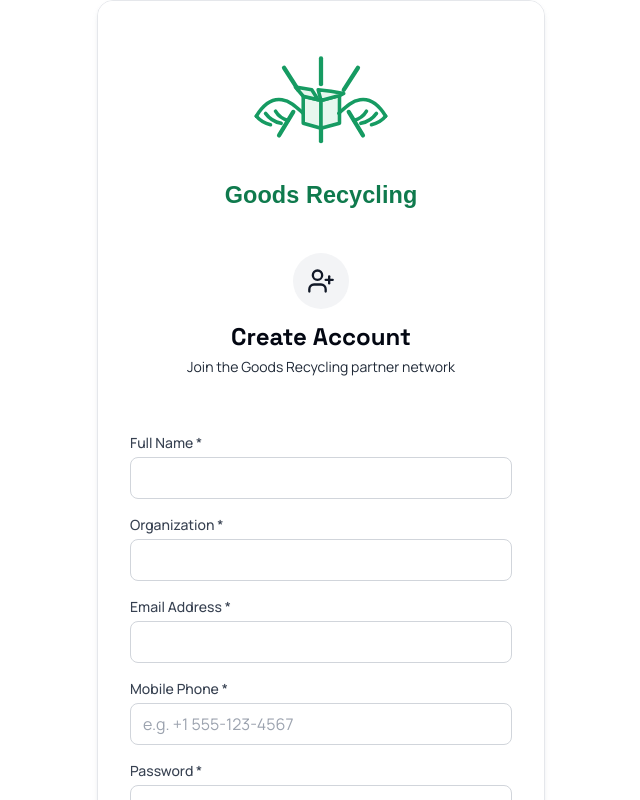
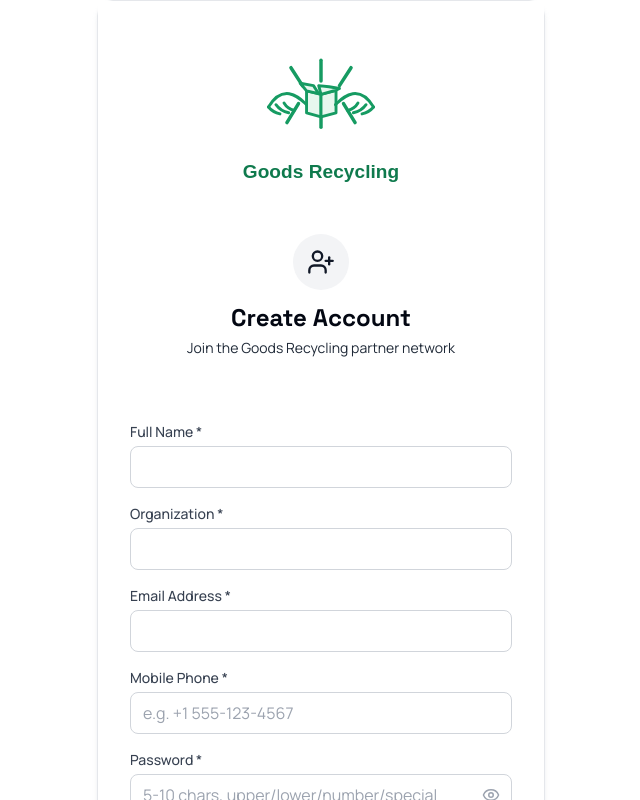
Before and after one commit to mephrem11/webportal493, a React (Vite) app: page /register in a window 1280 px wide. Shown: the top 800 px of the page, without its empty margins (319-959 px from the left). Built offline with nearby package versions, Linux system fonts and the light colour scheme; no server answers.

Commit message:
Add Goods Recycling logo to Login and Register pages

```diff
--- a/src/pages/Login.tsx
+++ b/src/pages/Login.tsx
@@ -2,6 +2,7 @@ import { useState } from "react";
 import type { FormEvent } from "react";
 import { Link, useNavigate } from "react-router-dom";
 import { Lock, Mail } from "lucide-react";
+import goodsRecyclingLogo from "../assets/logo.svg";
 import { useSimpleAuth } from "../contexts/SimpleAuthContext";
 import { useAuth0 } from "../contexts/Auth0Context";
 
@@ -96,6 +97,14 @@ export function Login() {
         style={{ backgroundColor: "#FFFFFF" }}
       >
         <div className="relative mb-8 flex flex-col items-center text-center">
+          <div className="flex justify-center mb-5">
+            <img
+              src={goodsRecyclingLogo}
+              alt="Goods Recycling logo"
+              style={{ width: "240px", maxWidth: "80vw", height: "auto", display: "block" }}
+              loading="eager"
+            />
+          </div>
           <h1 className="mb-2 text-3xl font-bold text-gray-900 sm:text-4xl" style={{ fontFamily: "Playfair Display, serif" }}>
             Sign In
           </h1>
--- a/src/pages/RegisterPage.tsx
+++ b/src/pages/RegisterPage.tsx
@@ -2,7 +2,6 @@ import { useState } from "react";
 import { Link, useNavigate } from "react-router-dom";
 import { Eye, EyeOff, UserPlus, CheckCircle, XCircle } from "lucide-react";
 import goodsRecyclingLogo from "../assets/logo.svg";
-import goodsRecyclingMark from "../assets/logo-mark.svg";
 import { useSimpleAuth } from "../contexts/SimpleAuthContext";
 import { getPasswordRuleState, isPasswordCompliant, PASSWORD_RULE_TEXTS } from "../utils/passwordRules";
 import {
@@ -15,7 +14,6 @@ import { buildAccountSubmissionSms, sendPortalSms } from "../utils/smsService";
 export function RegisterPage() {
   const navigate = useNavigate();
   const { login } = useSimpleAuth();
-  const [logoSrc, setLogoSrc] = useState(goodsRecyclingLogo);
   const [form, setForm] = useState({
     name: "",
     email: "",
@@ -141,17 +139,18 @@ export function RegisterPage() {
   return (
     <div className="min-h-screen flex items-center justify-center px-4" style={{ backgroundColor: "#FFFFFF" }}>
       <div
-        className="rounded-2xl border border-gray-200 shadow-md shadow-gray-200/60 overflow-hidden w-full max-w-md"
+        className="rounded-2xl border border-gray-200 shadow-md shadow-gray-200/60 w-full max-w-md"
         style={{ backgroundColor: "#FFFFFF" }}
       >
-        <div className="px-4 py-5 text-center sm:px-8 sm:py-6" style={{ backgroundColor: "#FFFFFF" }}>
-          <img
-            src={logoSrc}
-            alt="Goods Recycling logo"
-            className="mx-auto block h-auto w-[320px] max-w-[85vw] object-contain"
-            loading="eager"
-            onError={() => setLogoSrc(goodsRecyclingMark)}
-          />
+        <div className="px-4 py-6 text-center sm:px-8 sm:py-8" style={{ backgroundColor: "#FFFFFF" }}>
+          <div className="flex justify-center mb-4">
+            <img
+              src={goodsRecyclingLogo}
+              alt="Goods Recycling logo"
+              style={{ width: "260px", maxWidth: "80vw", height: "auto", display: "block" }}
+              loading="eager"
+            />
+          </div>
           <div className="w-14 h-14 bg-gray-100 rounded-full flex items-center justify-center mx-auto mb-3">
             <UserPlus size={28} className="text-gray-900" />
           </div>
```
